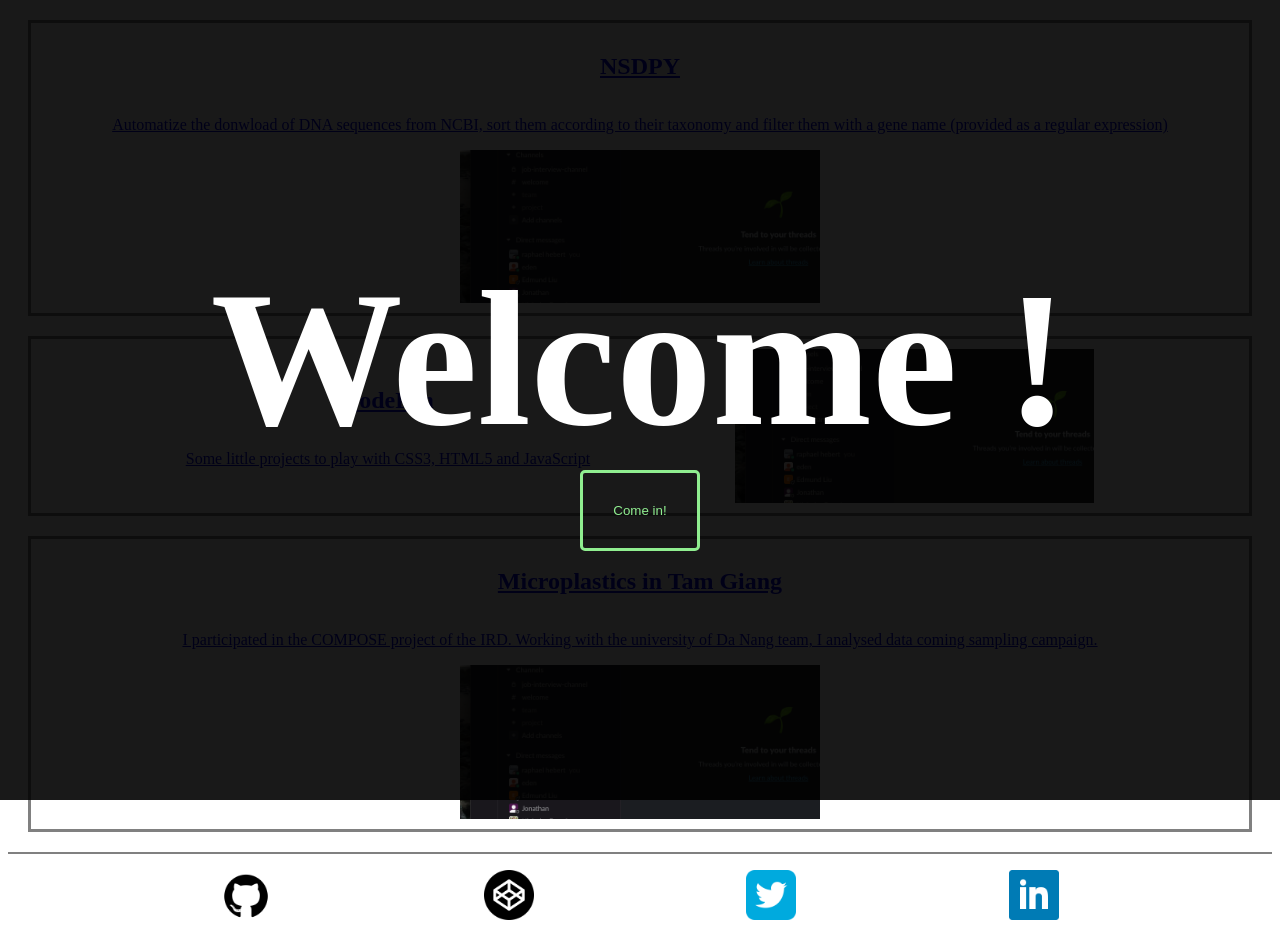
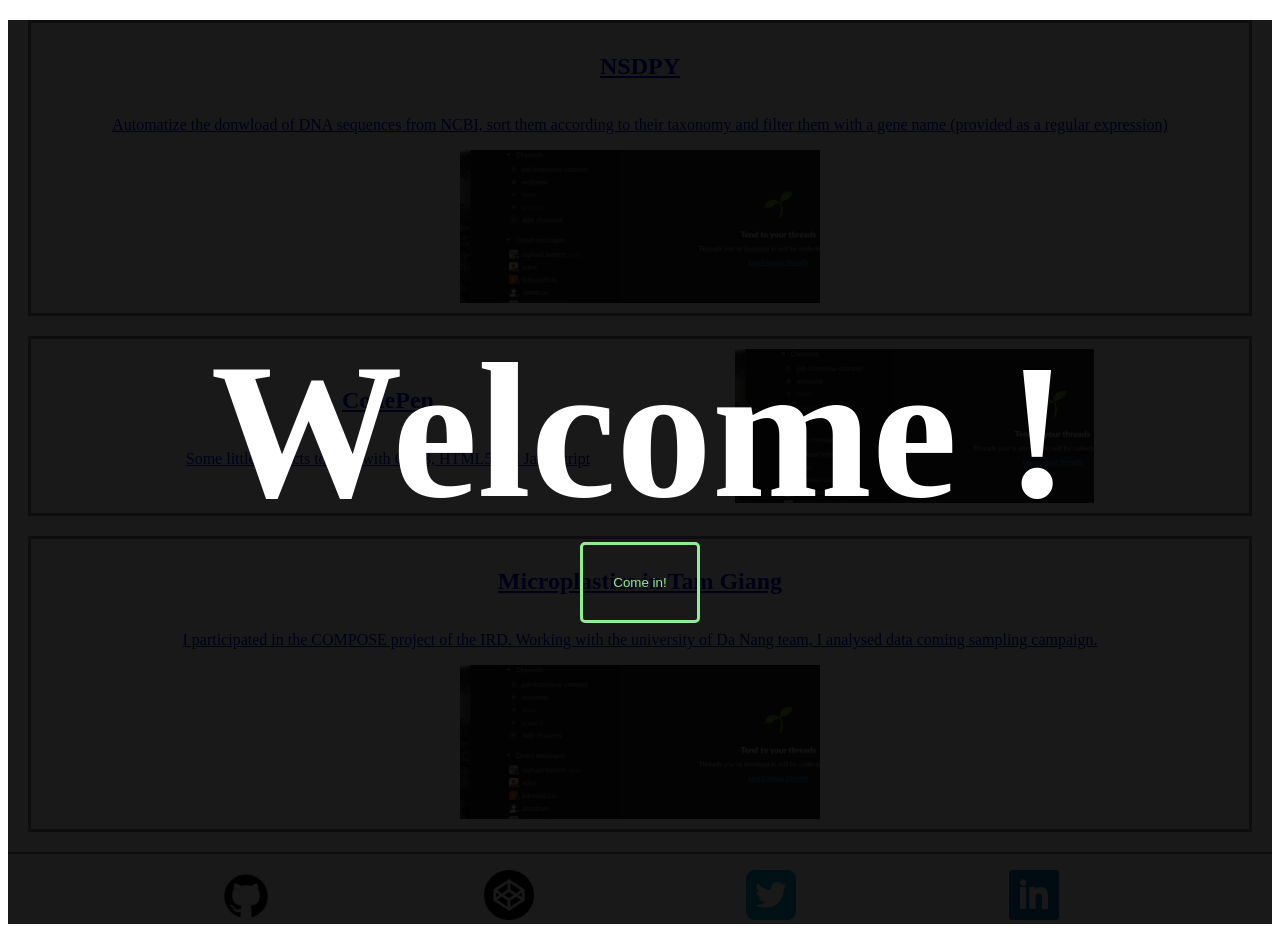
Before and after one commit to RaphaelHebert/portfolio, a React (Create React App) app: page / in a window 1280 px wide. Built offline with nearby package versions, Linux system fonts and the light colour scheme.

Commit message:
adaptated welcome element to page size

```diff
--- a/src/App.js
+++ b/src/App.js
@@ -8,10 +8,13 @@ import Social from "./components/social";
 import Landing from "./components/landing";
 import NSDPY from "./components/projects/NSDPY";
 
+import './mainPage.css'
 
 function App() {
   return (
-    <>
+    // TODO: is it better to wrap it here with the pageClass div (relative position) or in the dic in index.html?
+    // this is to make the cover element (absolute position) appear on the top of all the other elements
+    <div className="pageClass">
       <Routes>
         <Route path="/" element={<Landing/>} />
         <Route path="projects" >
@@ -19,7 +22,7 @@ function App() {
         </Route>
       </Routes>
       <Social />
-    </>
+    </div>
   );
 }
 
--- /dev/null
+++ b/src/mainPage.css
@@ -0,0 +1,3 @@
+.pageClass {
+    position: relative;
+}
```
